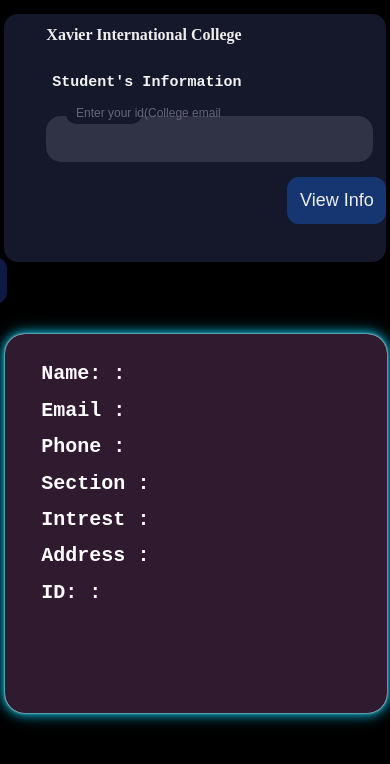
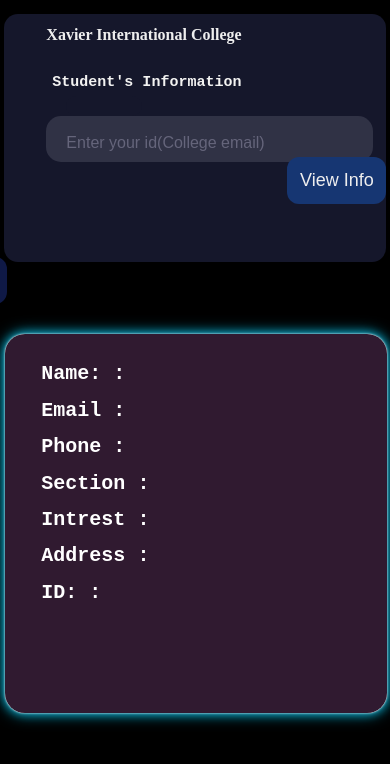
Before and after one commit to Prashantdulal/mernxavierstudents, a React (Create React App) app in the folder client/: page / in a window 390 px wide. Shown: the top 764 px of the page. Built offline with nearby package versions, Linux system fonts and the light colour scheme.

Commit message:
make it better

```diff
--- a/client/src/components/Login.css
+++ b/client/src/components/Login.css
@@ -76,12 +76,12 @@
   width: 76px;
 }
 
-.cut-short2 {
+.cut2-short2 {
   width: 50px;
 }
 
-.input2:focus ~ .cut,
-.input2:not(:placeholder-shown) ~ .cut {
+.input2:focus ~ .cut2,
+.input2:not(:placeholder2-shown) ~ .cut2 {
   transform: translateY(8px);
 }
 
@@ -98,11 +98,11 @@
 }
 
 .input2:focus ~ .placeholder2,
-.input2:not(:placeholder-shown) ~ .placeholder2 {
+.input2:not(:placeholder2-shown) ~ .placeholder2 {
   transform: translateY(-30px) translateX(10px) scale(0.75);
 }
 
-.input2:not(:placeholder-shown) ~ .placeholde2 {
+.input2:not(:placeholder2-shown) ~ .placeholder2 {
   color: #808097;
 }
 
@@ -298,6 +298,6 @@
   position: relative;
   bottom: 63px;
   left: 283px;
-  top: -81px;
+  top: -101px;
 }
 }
--- a/client/src/components/Login.js
+++ b/client/src/components/Login.js
@@ -77,9 +77,9 @@
                 className="input2"
                 type="text"
               />
-              <div className="cut"></div>
+              <div className="cut2"></div>
               <label htmlFor="firstname" className="placeholder2">
-                Enter your id(College email
+                Enter your id(College email)
               </label>
             </div>
           </div>
```
Lines whose indentation alone changed are shown as unchanged.
